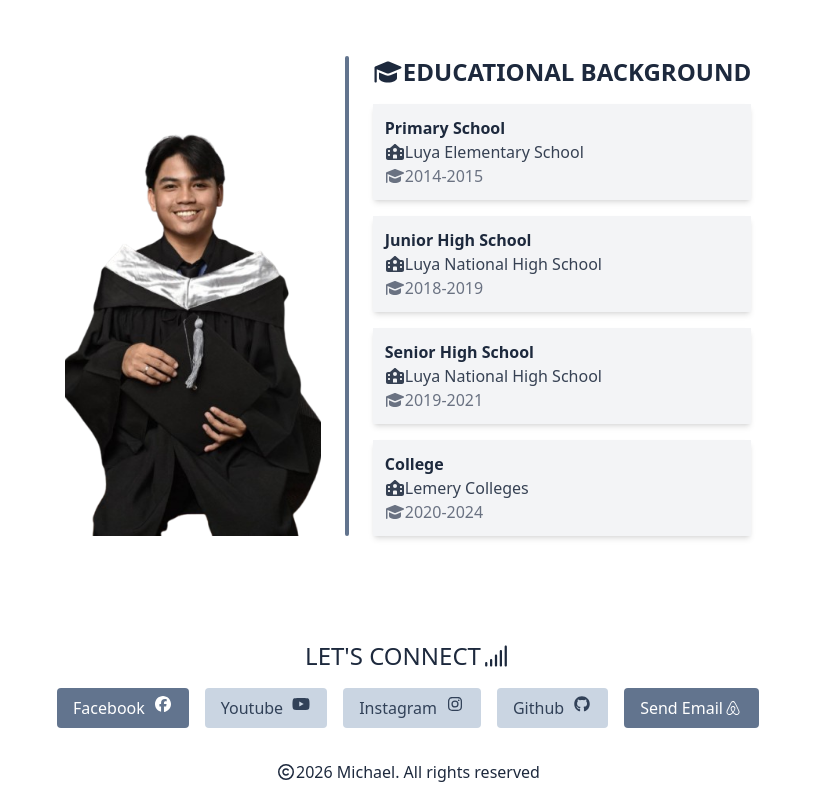
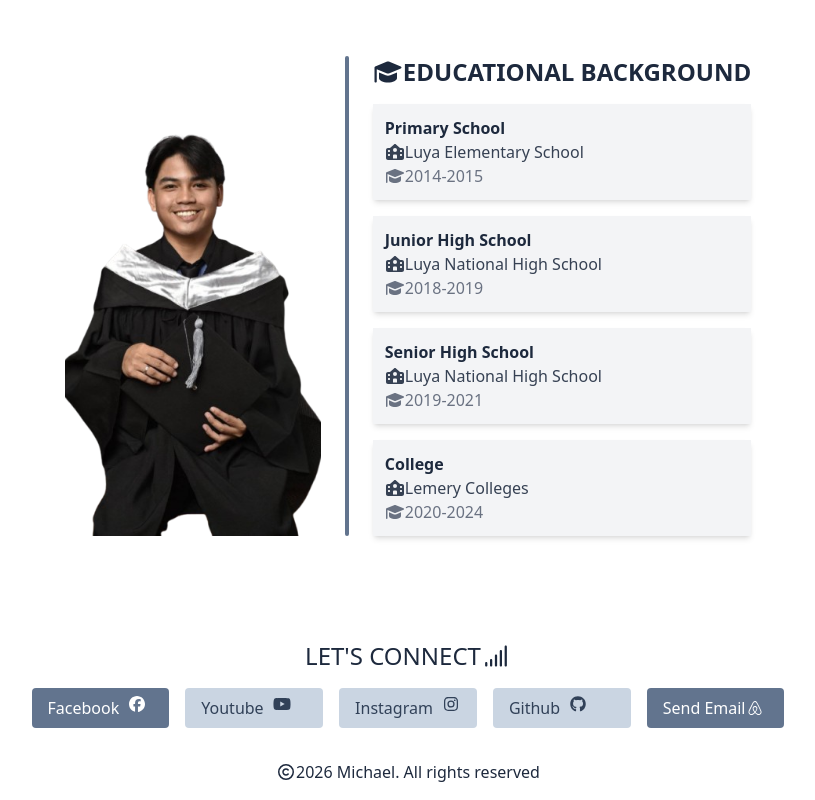
Before and after one commit to MicksTech/My_reactjs, a React (Vite) app: page / in a window 1280 px wide. Shown: the part 1024-1824 px from the top of the page, without its empty margins (232-1047 px from the left). Built offline with nearby package versions, Linux system fonts and the light colour scheme.

Commit message:
new update

```diff
--- a/src/components/Footer.jsx
+++ b/src/components/Footer.jsx
@@ -16,7 +16,7 @@
                     </span>
                 </h3>
 
-                <div className='flex gap-4 my-4'>
+                <div className='grid grid-cols-1 md:grid-cols-1 lg:grid-cols-5  gap-4 my-4'>
                     <a href="https://www.facebook.com/johnmichael.b.castor.58" target='_blank' className='px-4 py-2 gap-2 flex bg-slate-500 hover:bg-slate-600 text-white rounded'>
                         Facebook
                         <FontAwesomeIcon icon={faFacebook} />
```
